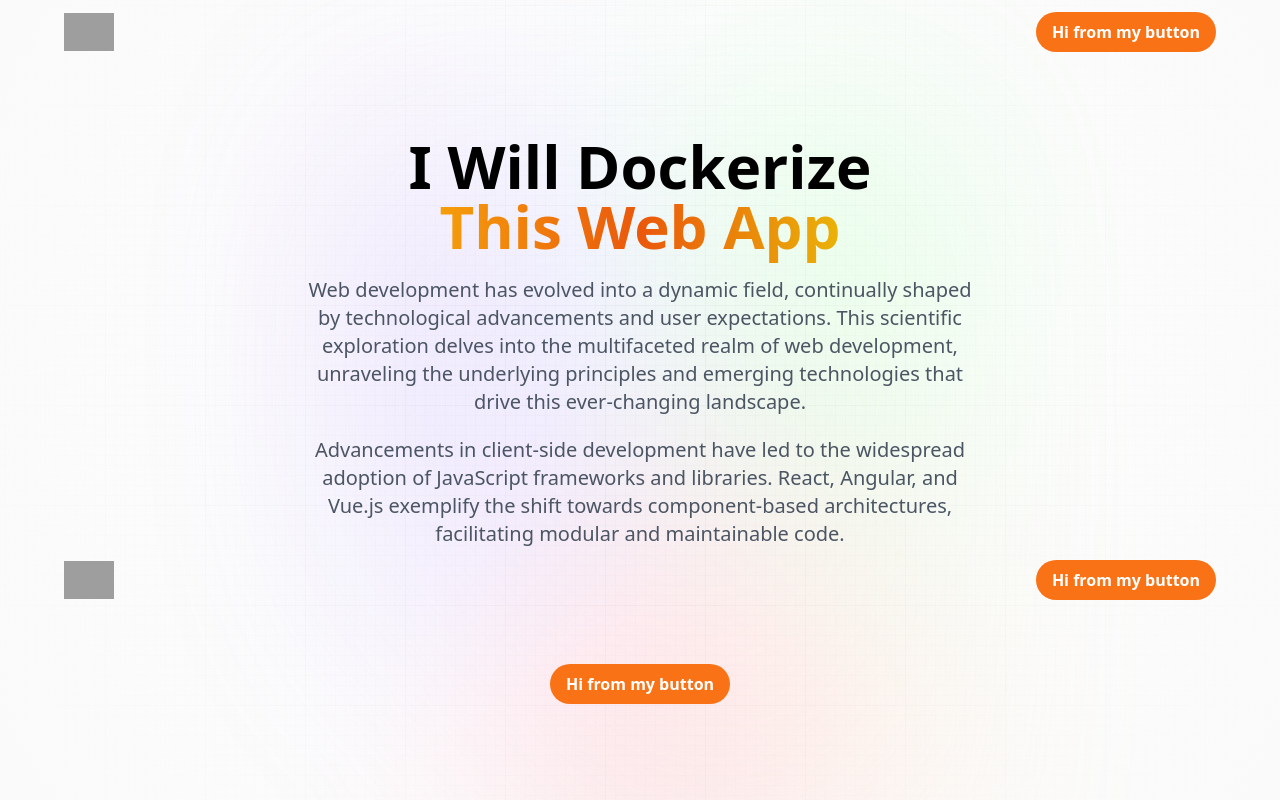
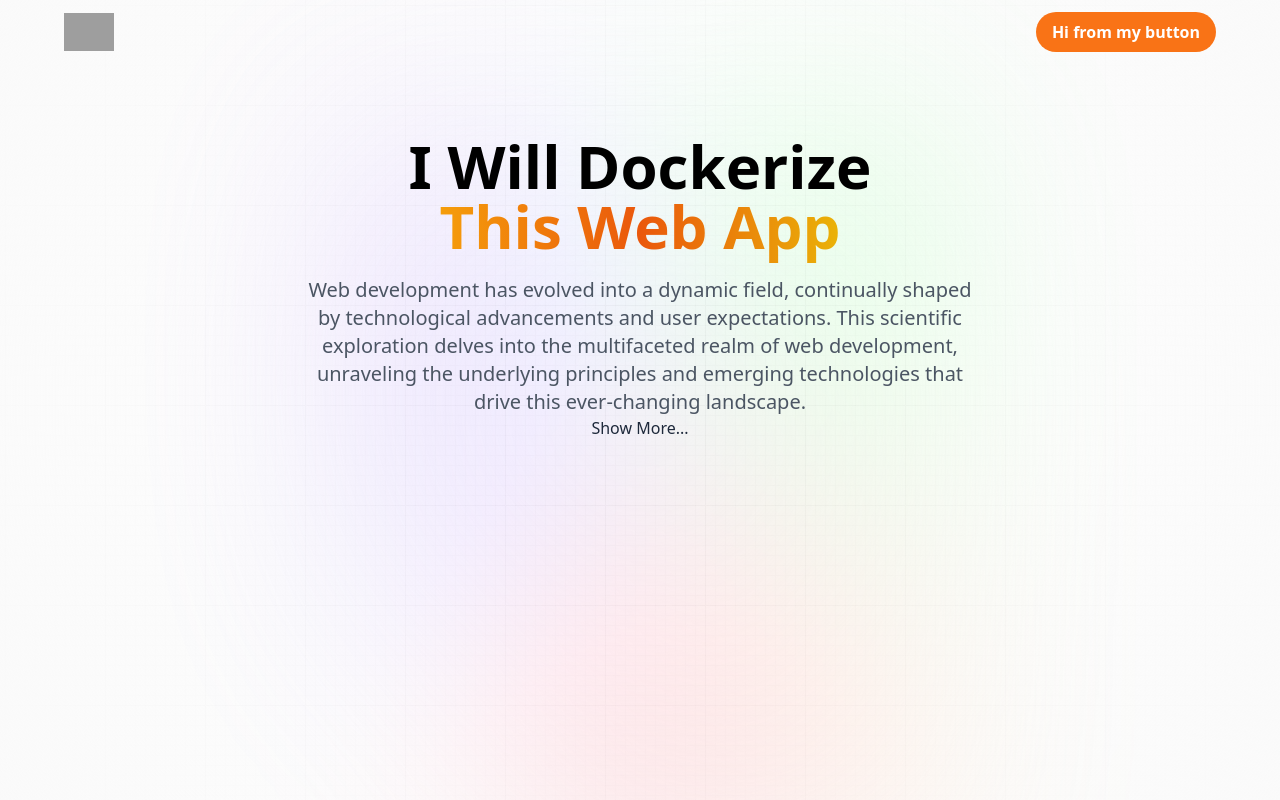
Before and after one commit to kartiksaxena532/aiprompts, a Next.js app: page / in a window 1280 px wide. Built offline with nearby package versions, Linux system fonts and the light colour scheme; grey boxes are pictures that could not be loaded.

Commit message:
state management

```diff
--- a/app/page.jsx
+++ b/app/page.jsx
@@ -1,7 +1,17 @@
+"use client"
 import Feed from '@components/Feed';
 import Nav from '@components/Nav';
 import MyButton from '@components/MyButton';
+import {useState} from "react";
+
 const Home = () => {
+  const [toggleText,settoggleText] = useState(false);
+  const [showAmenities, setShowAmenities] = useState(false);
+
+  console.log(toggleText);
+  function handleToggleText(){
+    settoggleText(!toggleText);
+  }
   return (
     <section className="w-full flex-center flex-col">
       <h1 className="head_text text-center">
@@ -13,9 +23,19 @@ const Home = () => {
 
      <p className="desc text-center"> Web development has evolved into a dynamic field, continually shaped by technological advancements and user expectations. This scientific exploration delves into the multifaceted realm of web development, unraveling the underlying principles and emerging technologies that drive this ever-changing landscape. </p>
     {/*feed*/}
-       <Feed />
-       <Nav/>
-       <MyButton/>
+    <div>
+        {
+        toggleText ? <> <p className="desc text-center"> Web development has evolved into a dynamic field, continually shaped by technological advancements and user expectations. This scientific exploration delves into the multifaceted realm of web development, unraveling the underlying principles and emerging technologies that drive this ever-changing landscape. </p> <button className="text-slate-800 justify-center" onClick={handleToggleText}>
+        Show less...
+      </button></>: null
+        }
+        <button className="text-slate-800 justify-center" onClick={handleToggleText}>
+      Show More...
+    </button>
+        </div>
+
+
+
     </section>
   )
 }
--- a/components/Feed.jsx
+++ b/components/Feed.jsx
@@ -1,9 +1,14 @@
+"use client"
+import {useState} from "react";
+import MyButton from "./Mybutton";
+
 
 
     const Feed = () => {
+
       return (
-        <div className="desc text-center">Advancements in client-side development have led to the widespread adoption of JavaScript frameworks and libraries. React, Angular, and Vue.js exemplify the shift towards component-based architectures, facilitating modular and maintainable code. </div>
-      )
+     <p>Feed</p>
+        )
     }
 
-    export default Feed
+    export default Feed;
```
